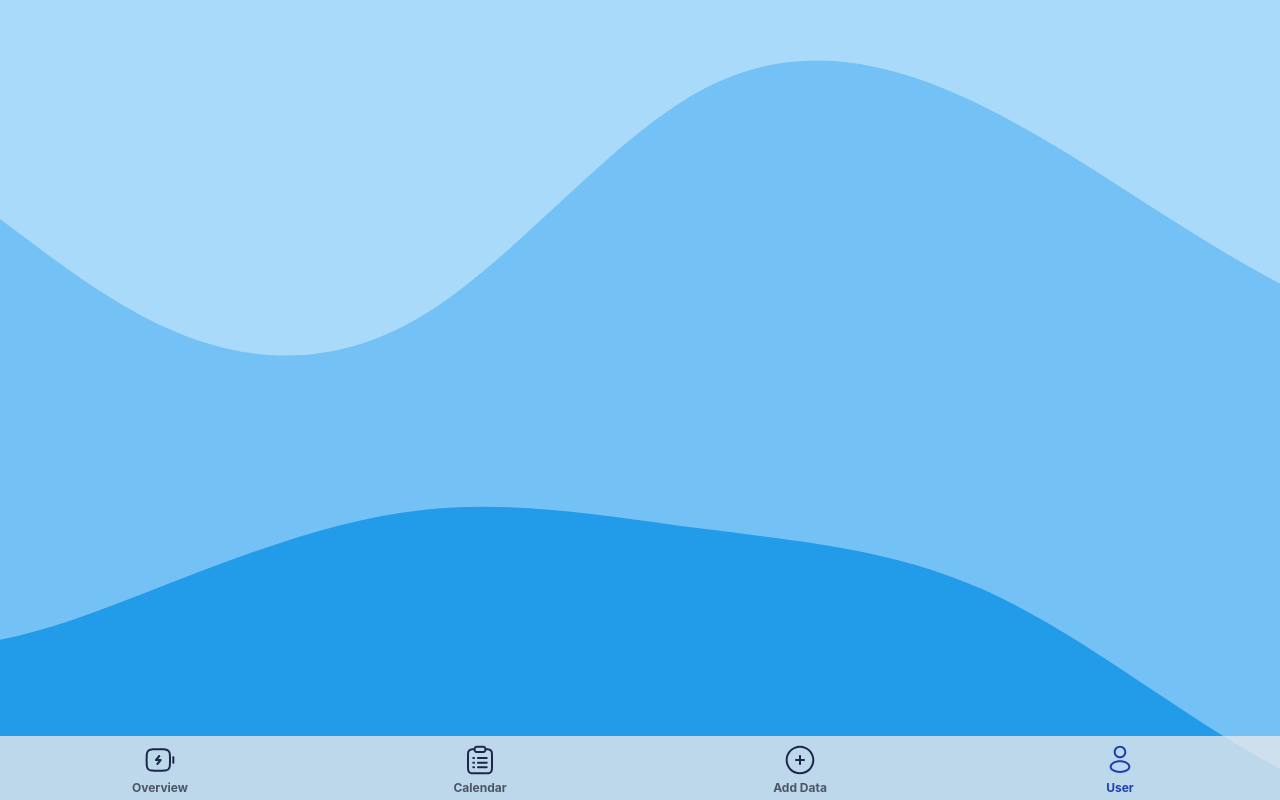
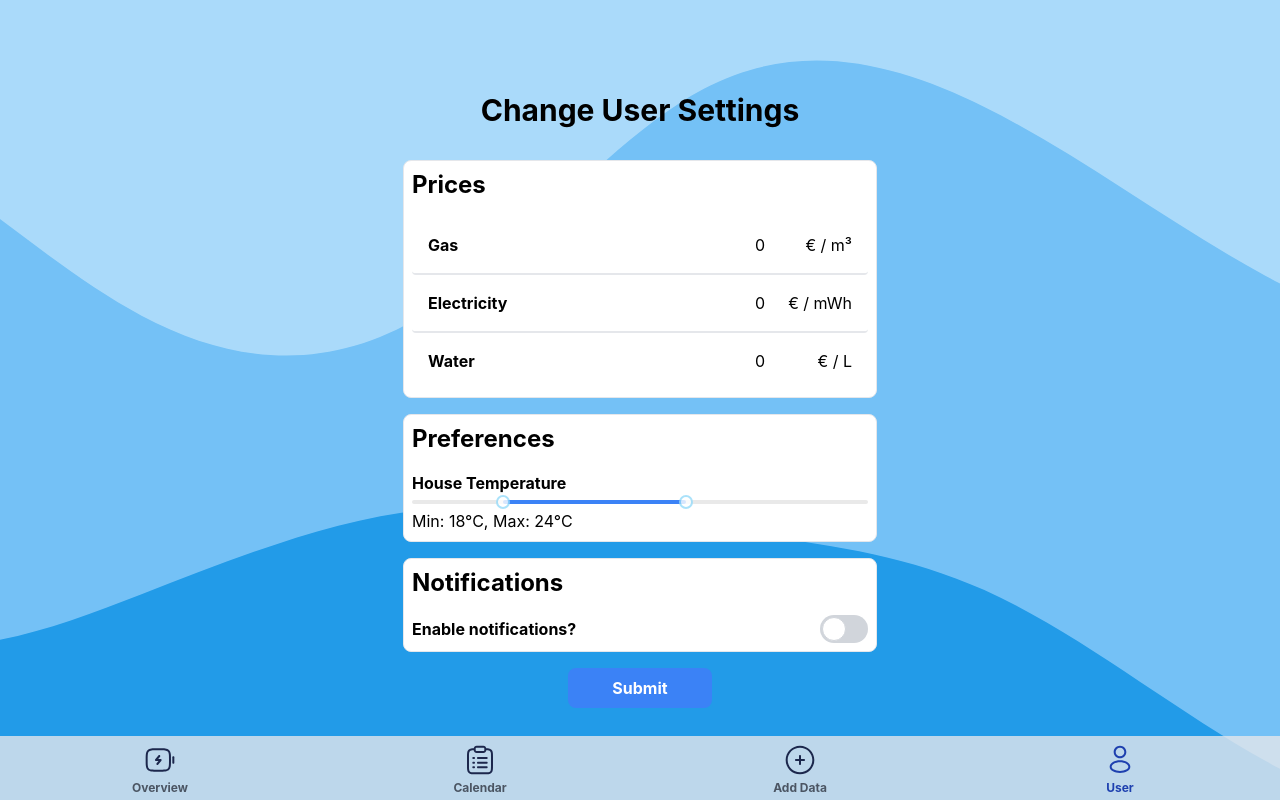
Before and after one commit to bcmeireles/lbec2024, a React (Create React App) app in the folder frontend/: page /user in a window 1280 px wide. Built offline with nearby package versions, Linux system fonts and the light colour scheme.

Commit message:
User Settings view

```diff
--- a/frontend/src/pages/User.tsx
+++ b/frontend/src/pages/User.tsx
@@ -1,13 +1,136 @@
-import React from 'react'
+import React, { useState } from 'react'
 import Navbar from '../components/navbar/Navbar'
 import waves from '../wickedbackground.svg'
+import Switch from '../components/Switch';
+import Slider from 'rc-slider';
+import SliderRange from 'rc-slider/es/Slider';
+import 'rc-slider/assets/index.css';
+
+
 
 function User() {
+  const [form, setForm] = useState({
+    gas: 0,
+    electricity: 0,
+    water: 0,
+    minTemp: 18,
+    maxTemp: 24,
+    receiveNotifications: false,
+    timing: 0,
+  });
+
+  const handleInputChange = (e: React.ChangeEvent<HTMLInputElement>) => {
+    const { name, value, type, checked } = e.target;
+    setForm((prevForm) => ({
+      ...prevForm,
+      [name]: type === 'checkbox' ? checked : type === 'number' ? parseFloat(value) : value,
+    }));
+  };
+
+  const handleDropdownChange = (e: React.ChangeEvent<HTMLSelectElement>) => {
+    const { name, value } = e.target;
+    setForm((prevForm) => ({
+      ...prevForm,
+      [name]: value,
+    }));
+  }
+
+  const handleSubmit = (e: React.FormEvent<HTMLFormElement>) => {
+    e.preventDefault();
+    console.log('Submitting form:', form);
+  }
+
+  const handleTempChange = (value: number | number[]) => {
+    if (Array.isArray(value)) {
+      setForm((prevForm) => ({
+        ...prevForm,
+        minTemp: value[0],
+        maxTemp: value[1],
+      }));
+    } else {
+      // Handle the case where value is a single number
+    }
+  };
+
+
+
   return (
     <div className="h-screen bg-white flex items-center justify-center px-6 relative">
       <img src={waves} alt="Waves" className="absolute bottom-0 left-0 w-full h-full" />
       <div className="z-10 relative">
-        <Navbar selected={4}/>
+      <Navbar selected={4}/>
+      <h1 className="text-3xl font-bold text-center mb-8">Change User Settings</h1>
+        <form onSubmit={handleSubmit} className="space-y-4">
+          <div className="bg-white border rounded-lg p-2">
+            <h2 className="text-2xl font-bold mb-4">Prices</h2>
+            <div className="flex items-center justify-between p-4 border-b-2 rounded bg-white">
+              <label htmlFor="gas" className="w-24 font-bold">Gas</label>
+              <input type="number" name="gas" id="gas" value={form.gas} onChange={handleInputChange} className="flex-1 ml-2 text-right" />
+              <span className="ml-2 w-16 text-right">€ / m³</span>
+            </div>
+            <div className="flex items-center justify-between p-4 border-b-2 rounded bg-white">
+              <label htmlFor="electricity" className="w-24 font-bold">Electricity</label>
+              <input type="number" name="electricity" id="electricity" value={form.electricity} onChange={handleInputChange} className="flex-1 ml-2 text-right" />
+              <span className="ml-2 w-16 text-right">€ / mWh</span>
+            </div>
+            <div className="flex items-center justify-between p-4 rounded bg-white">
+              <label htmlFor="water" className="w-24 font-bold">Water</label>
+              <input type="number" name="water" id="water" value={form.water} onChange={handleInputChange} className="flex-1 ml-2 text-right" />
+              <span className="ml-2 w-16 text-right">€ / L</span>
+            </div>
+          </div>
+
+          <div className="bg-white border rounded-lg p-2">
+          <h2 className="text-2xl font-bold mb-4">Preferences</h2>
+          <label htmlFor="houseT" className="w-24 font-bold mb-4">House Temperature</label>
+          <SliderRange
+            range
+            allowCross={false}
+            value={[form.minTemp, form.maxTemp]}
+            min={15}
+            max={30}
+            onChange={handleTempChange}
+            trackStyle={[{ backgroundColor: 'rgb(59 130 246)' }]}
+          />
+          <p>Min: {form.minTemp}°C, Max: {form.maxTemp}°C</p>
+          </div>
+
+          <div className="bg-white border rounded-lg p-2">
+          <h2 className="text-2xl font-bold mb-4">Notifications</h2>
+          <div className="flex items-center justify-between">
+            <label htmlFor="receiveNotifications" className="font-bold">Enable notifications?</label>
+            <Switch
+              name="receiveNotifications"
+              id="receiveNotifications"
+              checked={form.receiveNotifications}
+              onChange={handleInputChange}
+            />
+          </div>
+          {form.receiveNotifications && (
+            <div className="flex items-center justify-between mt-4">
+              <label htmlFor="timing" className="font-bold">Notification Timing</label>
+              <select
+                name="timing"
+                id="timing"
+                value={form.timing}
+                onChange={handleDropdownChange}
+                className="border rounded p-2 mt-2"
+              >
+                <option value="">Select timing</option>
+                <option value={60}>1 hour before</option>
+                <option value={60 * 24}>1 day before</option>
+              </select>
+            </div>
+          )}
+        </div>
+
+
+          <div className="flex justify-center mt-8">
+            <button type="submit" className="py-2 px-11 bg-blue-500 text-white rounded-lg font-bold">Submit</button>
+          </div>
+
+        </form>
+
       </div>
     </div>
   )
```
